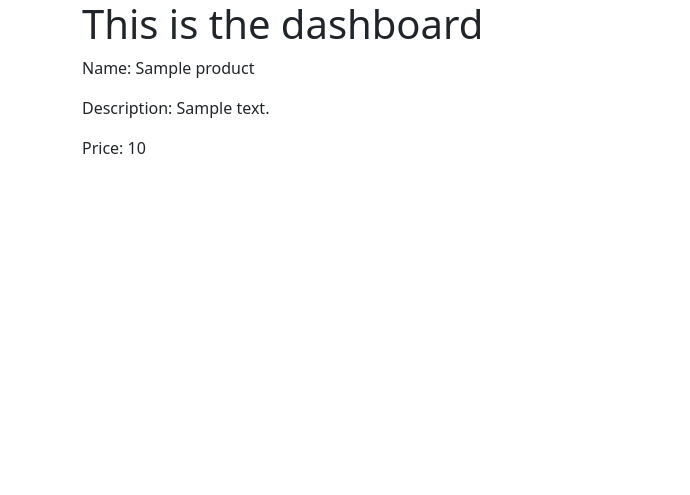
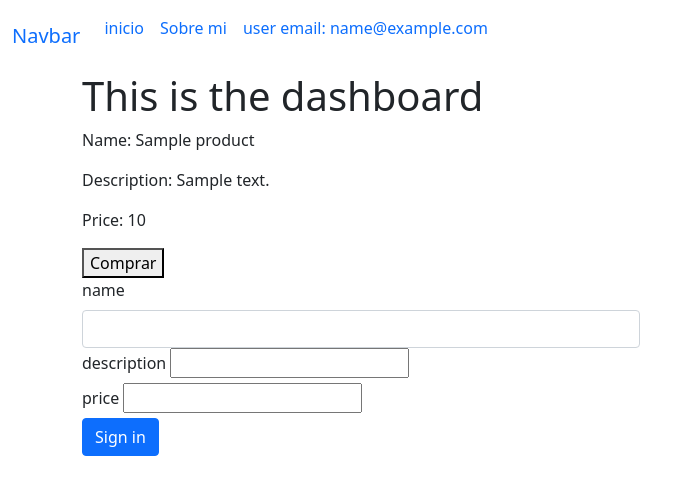
Before and after one commit to Boniich/tp-seminario-lenguajes-php, a CodeIgniter app: page /seminarioLenguajesphp/index.php/dashboard/index in a window 1280 px wide. Shown: the top 495 px of the page, without its empty margins (0-690 px from the left). Run offline with CodeIgniter, Linux system fonts and the light colour scheme; tables that the repository leaves empty or names only in its code hold one stand-in row (values such as "Sample post").

Commit message:
feat: add register of products and other stuffs

```diff
--- a/application/config/database.php
+++ b/application/config/database.php
@@ -78,6 +78,7 @@ $db['default'] = array(
 	'hostname' => 'localhost',
 	'username' => 'root',
 	'password' => '',
+	'port' => 3308,
 	'database' => 'db_seminario_lenguajes_php',
 	'dbdriver' => 'mysqli',
 	'dbprefix' => '',
--- a/application/controllers/Dashboard.php
+++ b/application/controllers/Dashboard.php
@@ -6,14 +6,41 @@ class Dashboard extends CI_Controller
     public function __construct()
     {
         parent::__construct();
+        $this->load->helper('form');
+        $this->load->helper('url_helper');
         $this->load->model('products_model');
+        $this->load->model('user_model');
     }
 
 
     public function index()
     {
+        $data['user'] = $this->user_model->get_user();
         $data['products'] = $this->products_model->get_all_products();
 
         $this->load->view('dashboard_index', $data);
     }
+
+    public function take_product_data()
+    {
+        $productName = $this->input->post('name');
+        $productDescrption = $this->input->post('description');
+        $productPrice = $this->input->post('price');
+
+        $productData = array(
+            'name' => $productName,
+            'description' => $productDescrption,
+            'price' => $productPrice,
+        );
+        return $productData;
+    }
+
+
+    public function store_product(){
+        $product = $this->take_product_data();
+
+        if($product){
+            $this->products_model->store_new_product($product);
+        }
+    }
 }
--- a/application/models/Products_model.php
+++ b/application/models/Products_model.php
@@ -12,4 +12,10 @@ class Products_model extends CI_Model
         $result = $query->result_array();
         return $result;
     }
+
+    public function store_new_product($data){
+        $this->db->insert('products',$data);
+
+        return true;
+    }
 }
--- /dev/null
+++ b/application/models/User_model.php
@@ -0,0 +1,19 @@
+<?php
+class User_model extends CI_Model
+{
+    public function __construct()
+    {
+        $this->load->database();
+    }
+
+    public function get_user()
+    {
+        $this->db->where('id',1);
+        $query = $this->db->get('users');
+
+        $row = $query->row();
+
+        $result = $row->email;
+        return $result;
+    }
+}
--- a/application/views/dashboard_index.php
+++ b/application/views/dashboard_index.php
@@ -13,6 +13,30 @@ defined('BASEPATH') or exit('No direct script access allowed');
 </head>
 
 <body>
+    <header>
+
+    <nav class="navbar navbar-expand-lg bg-body-tertiary">
+  <div class="container-fluid">
+    <a class="navbar-brand" href="#">Navbar</a>
+    <button class="navbar-toggler" type="button" data-bs-toggle="collapse" data-bs-target="#navbarNav" aria-controls="navbarNav" aria-expanded="false" aria-label="Toggle navigation">
+      <span class="navbar-toggler-icon"></span>
+    </button>
+    <div class="collapse navbar-collapse" id="navbarNav">
+      <ul class="navbar-nav">
+        <li class="nav-item">
+          <a class="nav-link active" aria-current="page" href="#">inicio</a>
+        </li>
+        <li class="nav-item">
+          <a class="nav-link" href="#">Sobre mi</a>
+        </li>
+        <li class="nav-item">
+          <p class="nav-link" href="#">user email: <?php echo $user; ?></p>
+        </li>
+      </ul>
+    </div>
+  </div>
+</nav>
+</header>
 
     <div class="container">
         <h1>This is the dashboard</h1>
@@ -24,8 +48,28 @@ defined('BASEPATH') or exit('No direct script access allowed');
                 <p>Name: <?php echo $product['name']; ?> </p>
                 <p>Description: <?php echo $product['description']; ?></p>
                 <p>Price: <?php echo $product['price']; ?></p>
+                <button>Comprar </button>
             </div>
         <?php endforeach; ?>
+
+
+        <?php echo form_open('dashboard/store_product'); ?>
+        <div class="col-xl-6">
+            <label for="inputEmail4" class="form-label">name</label>
+            <input type="text" name="name" class="form-control" id="inputEmail4">
+        </div>
+        <div class="col-md-6">
+            <label for="inputPassword4" class="form-label">description</label>
+            <input type="text" name="description" class="password" class="form-control" id="inputPassword4">
+        </div>
+        <div class="col-md-6">
+            <label for="inputPassword4" class="form-label">price</label>
+            <input type="number" name="price" class="password" class="form-control" id="inputPassword4">
+        </div>
+        <div class="col-3">
+            <button type="submit" name="submit" class="btn btn-primary">Sign in</button>
+        </div>
+        <?php echo form_close(); ?>
 
 </body>
 
```
